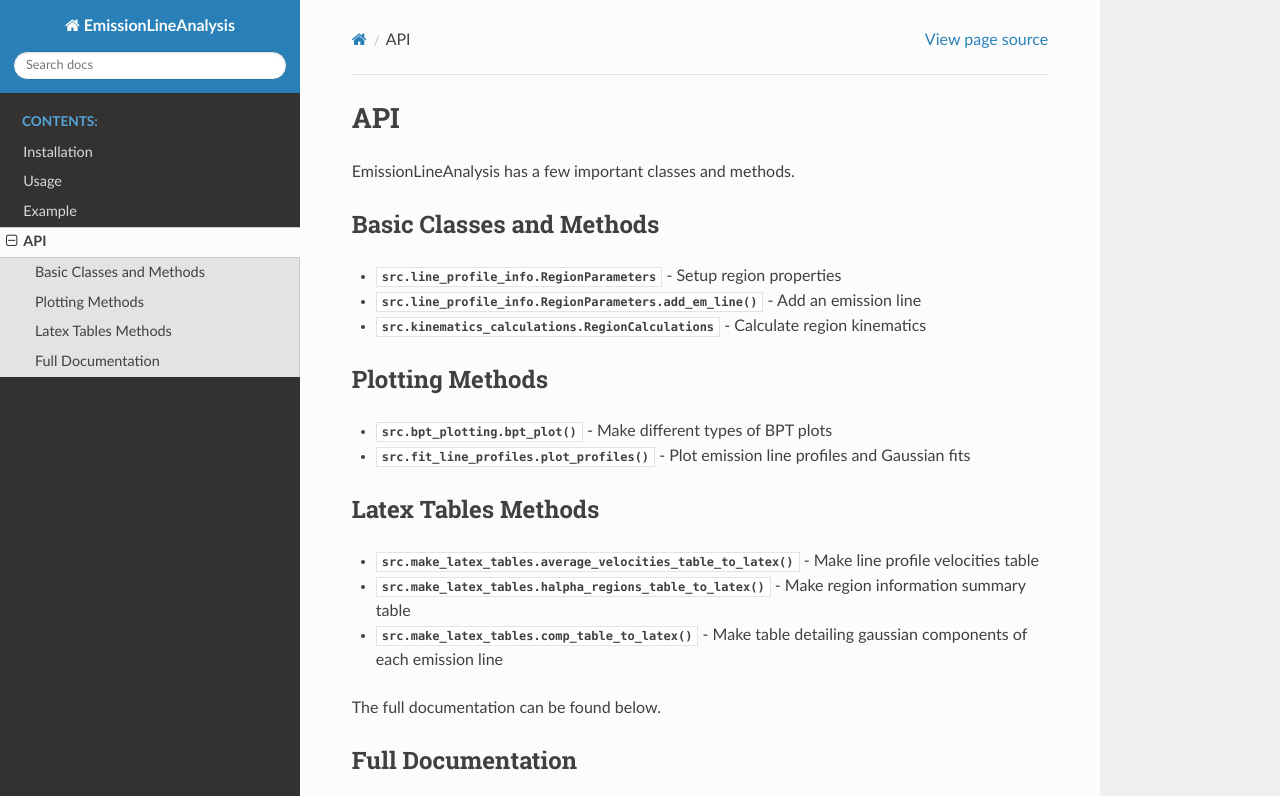
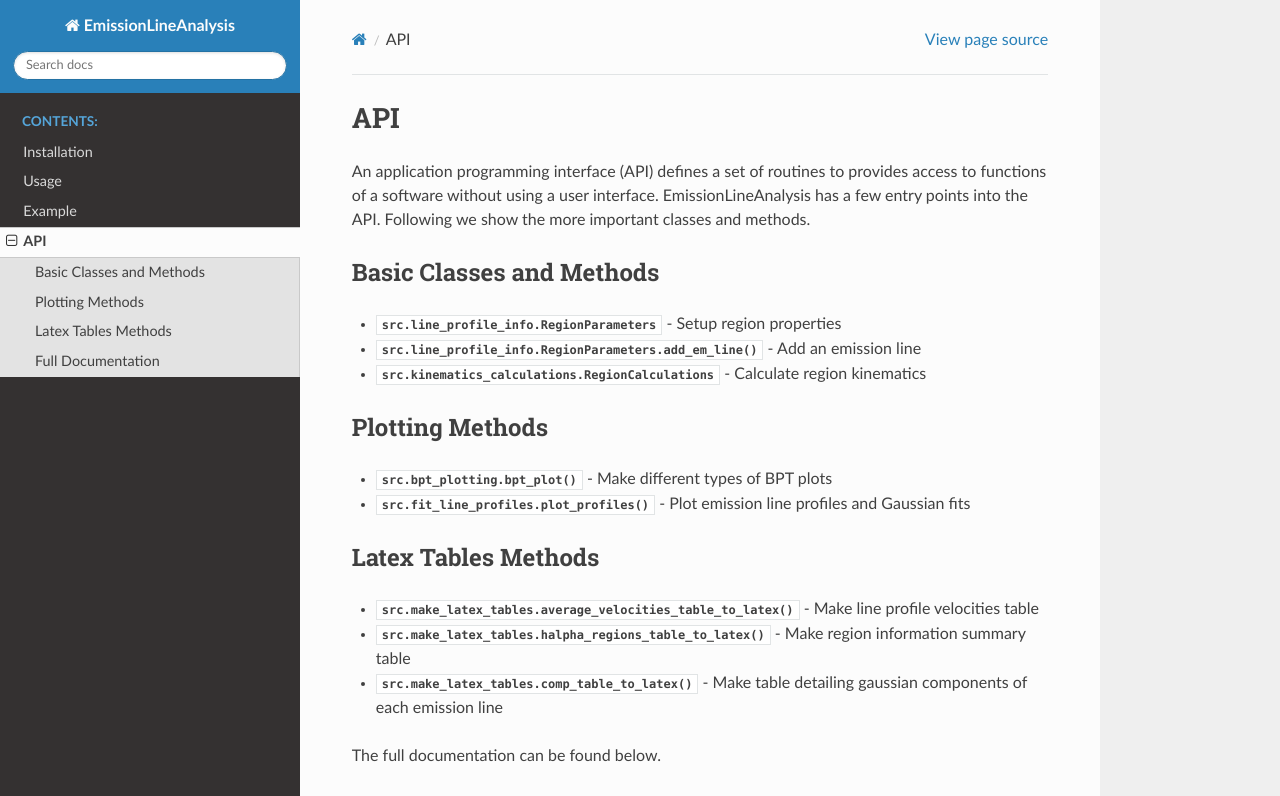
Before and after one commit to daniel-muthukrishna/FitELP, a Sphinx documentation site: the page built from docs/api.rst, in a window 1280 px wide and 900 px high, cut to the strip 0-796 px from the top of the window. Built offline with Sphinx 7.4.7 and the Read the Docs theme 2.0.0, drawn with Linux system fonts in a browser that asks for light colours.

Commit message:
modified text
Please, check the added text

```diff
--- a/docs/api.rst
+++ b/docs/api.rst
@@ -2,7 +2,8 @@
 API
 ===
 
-EmissionLineAnalysis has a few important classes and methods.
+An application programming interface (API) defines a set of routines to provides access to functions of a software without using a user interface.
+EmissionLineAnalysis has a few entry points into the API. Following we show the more important classes and methods.
 
 Basic Classes and Methods
 -------------------------
```
